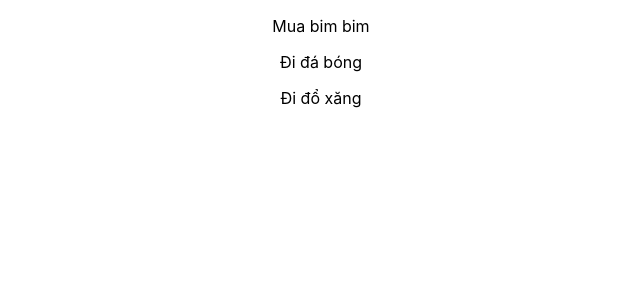
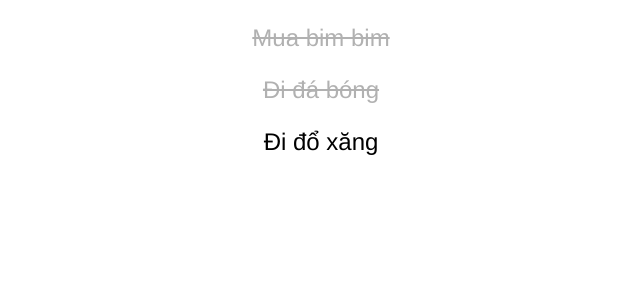
Before and after one commit to SinhTran1999/Learn_React_CodersX, a React (Create React App) app in the folder todo-list/: page / in a window 1280 px wide. Shown: the top 300 px of the page, without its empty margins (319-959 px from the left). Built offline with nearby package versions, Linux system fonts and the light colour scheme.

Commit message:
Dynamic class names

```diff
--- a/todo-list/src/App.js
+++ b/todo-list/src/App.js
@@ -5,16 +5,18 @@ class App extends Component {
   constructor(){
     super();
     this.todoItem = [
-      'Mua bim bim',
-      'Đi đá bóng',
-      'Đi đổ xăng'
+      {title : 'Mua bim bim', isComplete:true},
+      {title :'Đi đá bóng', isComplete:true},
+      {title:'Đi đổ xăng'}
     ]
   }
   render(){
   return (
     <div className="App">
     {
-      this.todoItem.map((item,index)=><TodoItem key={index} title={item} />)
+      this.todoItem.map((item,index)=>
+      <TodoItem key={index} item={item} />
+      )
     }
     </div>
   );
--- /dev/null
+++ b/todo-list/src/components/TodoItem.css
@@ -0,0 +1,14 @@
+.TodoItem{
+    font-family:'Helvetica',
+    Helvetica,
+    Arial,
+    sans-serif;
+    font-weight: 300;
+    font-size: 24px;
+    columns: #4d4d4d;
+
+}
+.TodoItem-complete{
+    text-decoration: line-through;
+    opacity: .3;
+}
--- a/todo-list/src/components/TodoItem.js
+++ b/todo-list/src/components/TodoItem.js
@@ -1,9 +1,15 @@
 import React, { Component } from 'react';
+import './TodoItem.css';
 class TodoItem extends Component{
     render(){
+        const {item} = this.props;
+        let className = 'TodoItem';
+        if(item.isComplete){
+            className += ' TodoItem-complete';
+        }
         return(
-            <div className="TodoItem">
-                <p>{this.props.title}</p>
+            <div className={className}>
+                <p>{this.props.item.title}</p>
             </div>
         );
     }
```
